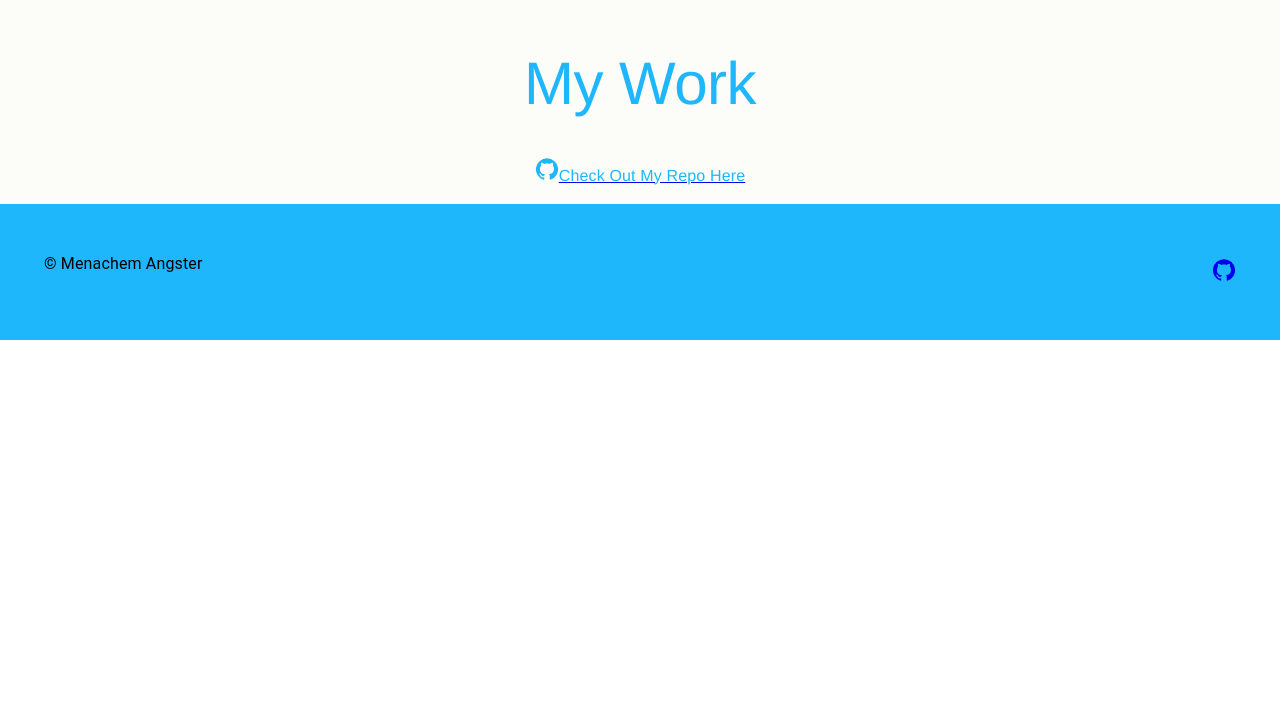
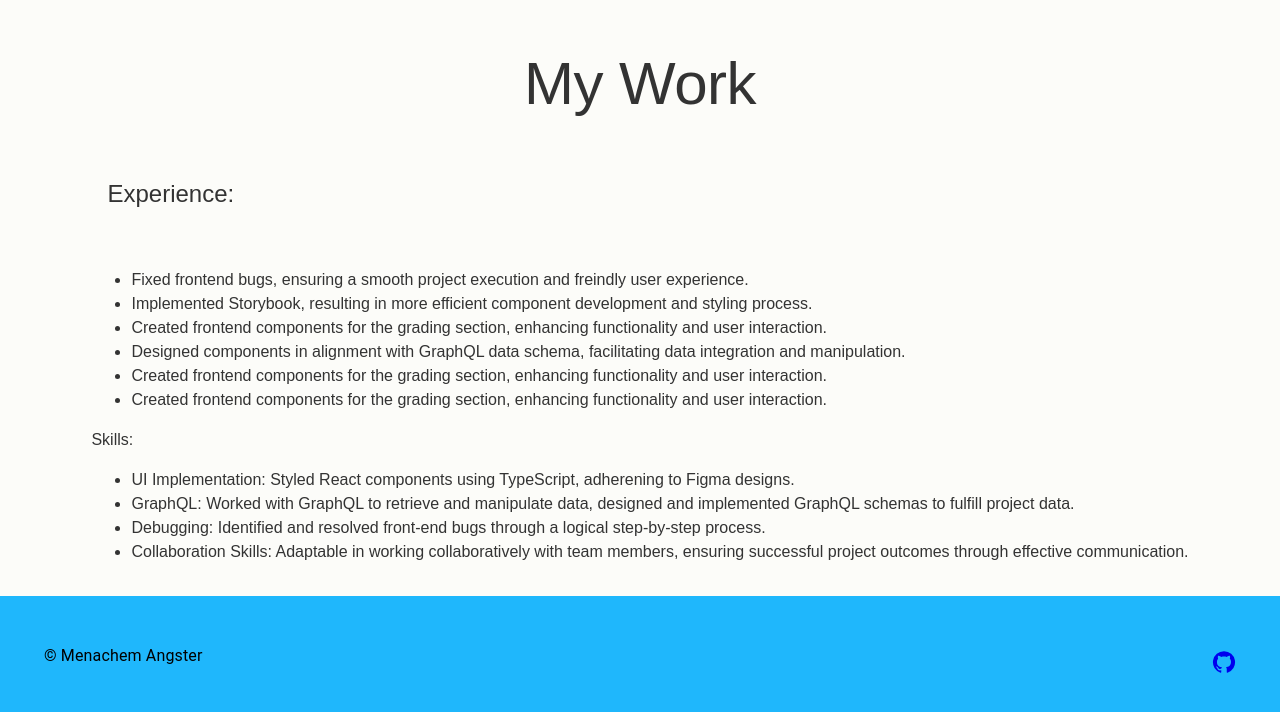
Before and after one commit to Angster770/DeveloperPortfolio, a React (Create React App) app: page / in a window 1280 px wide. Shown: the part 1294-2006 px from the top of the page. Before the commit the page ends 1634 px from the top, so only its background shows below. Built offline with nearby package versions, Linux system fonts and the light colour scheme; a web font is replaced by a local one.

Commit message:
touched up my work

```diff
--- a/src/MyWork/MyWork.tsx
+++ b/src/MyWork/MyWork.tsx
@@ -3,20 +3,22 @@ import { Typography, Paper, Grid } from "@mui/material"
 import styled from "@emotion/styled"
 import GitHubIcon from "@mui/icons-material/GitHub"
 import { animateIntroSection } from "../LandingPage/MainPage"
+import { createTheme, ThemeProvider } from "@mui/material"
 
+const theme = createTheme({
+  typography: {
+    fontFamily: "VTCSundaykomixcaps, sans-serif",
+  },
+})
 const MyWorkContainer = styled(Grid)`
   background-color: #fcfcf9;
-  color: #1fb7fc;
+  color: #333333;
   font-family: proxima-nova, "Helvetica Neue", Helvetica, Arial, sans-serif;
-  background-color: #fcfcf9;
-  color: #1fb7fc;
   display: flex;
   flex-direction: column;
   align-items: center;
   justify-content: center;
   padding-top: 4rem;
-  // margin-bottom: 2rem; /* Add margin-bottom for spacing */
-  // padding-top: 4rem;
   width: -webkit-fill-available;
 
   /* Large screens */
@@ -33,25 +35,70 @@ export const MyWork: () => JSX.Element = () => {
   }, [])
   return (
     <>
-      <MyWorkContainer className="my-work-container">
-        <Typography style={{ fontFamily: "Helvetica Neue, sans-serif" }} variant="h2" gutterBottom>
+      <MyWorkContainer className="my-work-container" id="my-work">
+        <Typography style={{ fontFamily: "VTCSundaykomixcaps, sans-serif" }} variant="h2">
           My Work
         </Typography>
-        <a href="https://github.com/Angster770/DeveloperPortfolio" target="_blank" rel="noopener noreferrer">
-          <Typography
+        <ThemeProvider theme={theme}>
+          <Grid
             style={{
-              textDecoration: "none",
-              color: "#1fb7fc",
-              fontFamily: "Helvetica Neue, sans-serif",
+              color: "#333333;",
+              fontFamily: "VTCSundaykomixcaps, sans-serif",
               padding: "1rem",
             }}
-            variant="body1"
+            // variant="body1"
           >
-            <GitHubIcon />
-            Check Out My Repo Here
-          </Typography>
-        </a>
+            <Typography
+              style={{
+                fontFamily: "VTCSundaykomixcaps, sans-serif",
+                padding: "1rem",
+                maxWidth: "80%",
+                lineHeight: "3.5",
+              }}
+              variant="h5"
+            >
+              Experience:
+            </Typography>
+            <Typography>
+              <ul>
+                <li> Fixed frontend bugs, ensuring a smooth project execution and freindly user experience.</li>
+                <li>Implemented Storybook, resulting in more efficient component development and styling process.</li>
+                <li>
+                  Created frontend components for the grading section, enhancing functionality and user interaction.
+                </li>
+                <li>
+                  Designed components in alignment with GraphQL data schema, facilitating data integration and
+                  manipulation.
+                </li>
+                <li>
+                  Created frontend components for the grading section, enhancing functionality and user interaction.
+                </li>
+                <li>
+                  Created frontend components for the grading section, enhancing functionality and user interaction.
+                </li>
+              </ul>
+            </Typography>
+            <Typography>Skills: </Typography>
+            <Typography>
+              <ul>
+                <li>UI Implementation: Styled React components using TypeScript, adherening to Figma designs.</li>
+                <li>
+                  GraphQL: Worked with GraphQL to retrieve and manipulate data, designed and implemented GraphQL schemas
+                  to fulfill project data.
+                </li>
+                <li>Debugging: Identified and resolved front-end bugs through a logical step-by-step process.</li>
+                <li>
+                  Collaboration Skills: Adaptable in working collaboratively with team members, ensuring successful
+                  project outcomes through effective communication.
+                </li>
+              </ul>
+            </Typography>
+            {/* <GitHubIcon />
+            Check Out My Repo Here */}
+          </Grid>
+        </ThemeProvider>
       </MyWorkContainer>
+      {/* <a href="https://github.com/Angster770/DeveloperPortfolio" target="_blank" rel="noopener noreferrer"></a> */}
     </>
   )
 }
```
